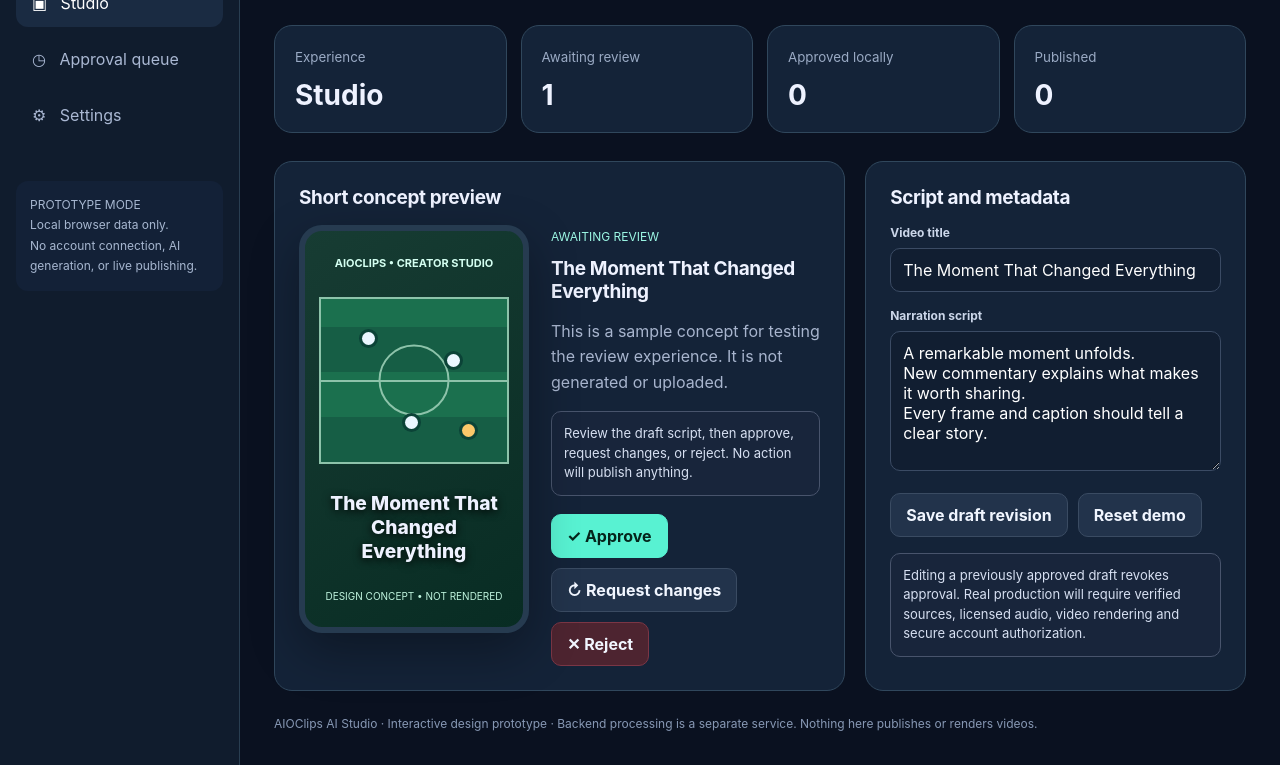
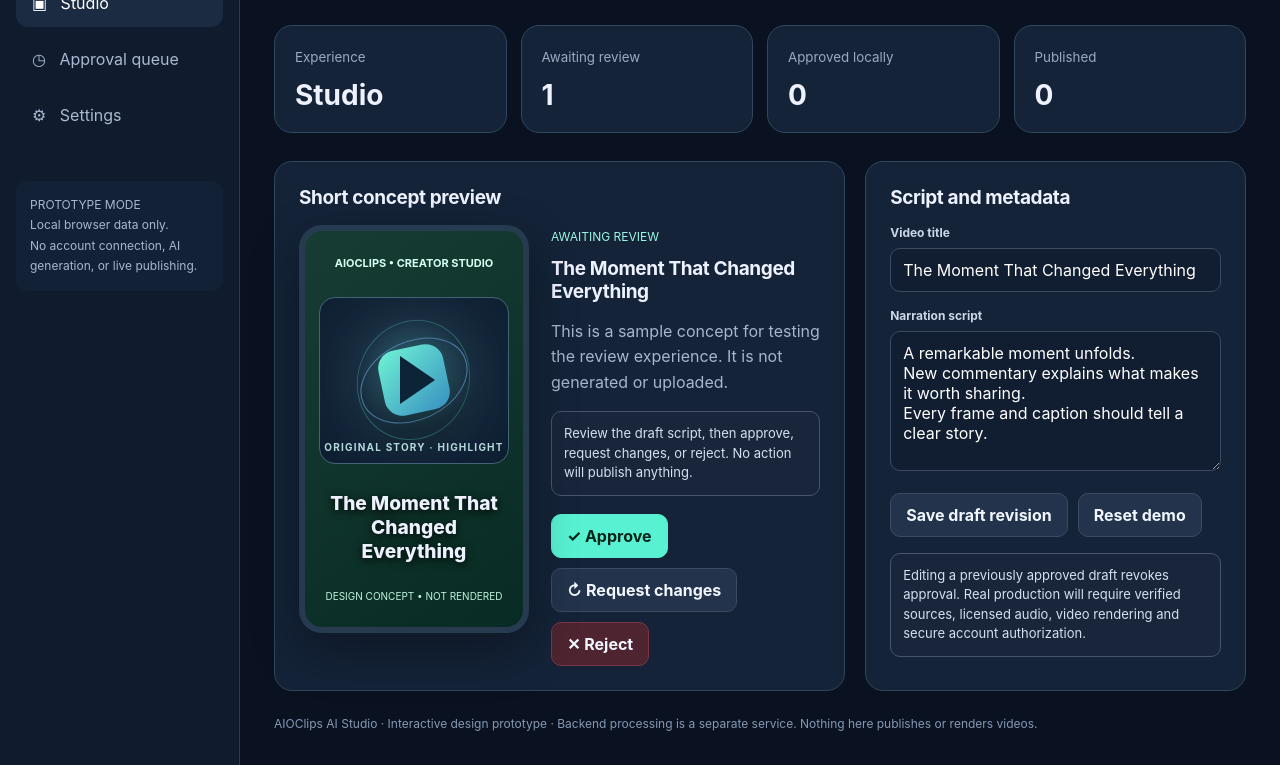
Before and after one commit to AION-2000/AIOClips-AI, a plain HTML site: page index.html in a window 1280 px wide. Shown: the part 105-870 px from the top of the page. Drawn offline with Linux system fonts and the light colour scheme.

Commit message:
design: replace football strategy mockup with original editorial video visual

```diff
--- a/index.html
+++ b/index.html
@@ -16,9 +16,12 @@ h1{font-size:30px;letter-spacing:-.04em;margin:0 0 6px}h2{font-size:19px;letter-
 .metrics{display:grid;grid-template-columns:repeat(4,1fr);gap:14px;margin:28px 0}.metric,.panel{background:#142338;border:1px solid #30475c;border-radius:18px}.metric{padding:20px}.metric b{display:block;font-size:28px;margin-top:12px}.metric small{color:#9aaac4}
 .workspace{display:grid;grid-template-columns:minmax(0,1.5fr) minmax(300px,1fr);gap:20px}.panel{padding:24px}.preview-layout{display:grid;grid-template-columns:minmax(160px,230px) 1fr;gap:22px;align-items:start}
 .phone{aspect-ratio:9/16;border:6px solid #263b50;border-radius:23px;overflow:hidden;background:linear-gradient(145deg,#173c33,#082c23);position:relative;box-shadow:0 18px 50px #0005;display:flex;flex-direction:column;align-items:center;justify-content:space-between;padding:25px 14px;text-align:center}
-.phone .topline{font-size:11px;color:#d4fff1;font-weight:700}.pitch{width:100%;height:48%;border:2px solid #8dc3aa;position:relative;background:repeating-linear-gradient(0deg,#165e45 0 45px,#1b704e 45px 90px)}
-.pitch:before{content:"";position:absolute;left:0;right:0;top:50%;border-top:2px solid #8dc3aa}.pitch:after{content:"";position:absolute;width:36%;aspect-ratio:1;border:2px solid #8dc3aa;border-radius:50%;top:50%;left:50%;transform:translate(-50%,-50%)}
-.player{position:absolute;width:13px;height:13px;border-radius:50%;background:#eaf7ff;z-index:1;box-shadow:0 0 0 3px #0b4337}.player.a{top:20%;left:22%}.player.b{top:34%;left:68%}.player.c{top:72%;left:45%}.player.d{top:77%;left:76%;background:#fbc86a}
+.phone .topline{font-size:11px;color:#d4fff1;font-weight:700}.visual{width:100%;height:48%;position:relative;overflow:hidden;border-radius:16px;background:radial-gradient(circle at 50% 45%,#2f566d 0,#17283c 43%,#0d1d30 100%);border:1px solid #426478;display:flex;align-items:center;justify-content:center}
+.visual:before,.visual:after{content:"";position:absolute;inset:13%;border:1px solid #5ef0d350;border-radius:50%;transform:rotate(25deg) scaleX(.8)}
+.visual:after{inset:26%;border-color:#7abfff75;transform:rotate(-25deg) scaleX(1.25)}
+.visual .orb{width:35%;aspect-ratio:1;border-radius:27%;background:linear-gradient(145deg,#6ef3d4,#398fc0);box-shadow:0 0 60px #49c7b050,0 24px 35px #0005;display:flex;align-items:center;justify-content:center;transform:rotate(-12deg)}
+.visual .orb span{display:block;border-top:24px solid transparent;border-bottom:24px solid transparent;border-left:35px solid #0c2436;transform:rotate(12deg) translateX(4px)}
+.visual .footnote{position:absolute;bottom:10px;color:#b4d9db;font-size:10px;letter-spacing:.12em;font-weight:750}
 .phone .caption{font-weight:800;font-size:clamp(13px,1.5vw,21px);text-shadow:0 2px 8px #000}.phone .watermark{font-size:10px;color:#c0f5df}
 label{display:block;color:#cbd6e9;font-size:12px;margin:16px 0 8px;font-weight:700}
 input,textarea{width:100%;background:#111e31;color:white;border:1px solid #3b4b64;border-radius:10px;padding:11px 12px;outline:none}input:focus,textarea:focus{border-color:#58f2d2}textarea{min-height:140px;resize:vertical}
@@ -38,7 +41,7 @@ input,textarea{width:100%;background:#111e31;color:white;border:1px solid #3b4b6
 <main><div class="top"><div><h1 id="heading">Your creative workspace</h1><p id="subtitle">Turn moments into stories. You stay in control.</p></div><span class="pill">● Prototype · Offline</span></div>
 <section class="metrics" aria-label="Metrics"><div class="metric"><small>Experience</small><b>Studio</b></div><div class="metric"><small>Awaiting review</small><b id="pendingCount">1</b></div><div class="metric"><small>Approved locally</small><b id="approvedCount">0</b></div><div class="metric"><small>Published</small><b>0</b></div></section>
 <section id="studioView" class="workspace">
-<div class="panel"><h2>Short concept preview</h2><div class="preview-layout"><div class="phone" role="img" aria-label="Illustrative football tactics pitch, not a rendered video"><div class="topline">AIOCLIPS • CREATOR STUDIO</div><div class="pitch"><i class="player a"></i><i class="player b"></i><i class="player c"></i><i class="player d"></i></div><div class="caption" id="previewTitle">The Moment That Changed Everything</div><div class="watermark">DESIGN CONCEPT • NOT RENDERED</div></div>
+<div class="panel"><h2>Short concept preview</h2><div class="preview-layout"><div class="phone" role="img" aria-label="Illustrative football tactics pitch, not a rendered video"><div class="topline">AIOCLIPS • CREATOR STUDIO</div><div class="visual" aria-hidden="true"><div class="orb"><span></span></div><span class="footnote">ORIGINAL STORY · HIGHLIGHT</span></div><div class="caption" id="previewTitle">The Moment That Changed Everything</div><div class="watermark">DESIGN CONCEPT • NOT RENDERED</div></div>
 <div><span class="status" id="statusLabel">AWAITING REVIEW</span><h2 id="videoTitle" style="margin-top:12px">The Moment That Changed Everything</h2><p>This is a sample concept for testing the review experience. It is not generated or uploaded.</p><div class="notice" id="reviewMessage">Review the draft script, then approve, request changes, or reject. No action will publish anything.</div><div class="actions"><button class="btn primary" id="approve">✓ Approve</button><button class="btn" id="revise">↻ Request changes</button><button class="btn danger" id="reject">✕ Reject</button></div></div></div></div>
 <div class="panel"><h2>Script and metadata</h2><label for="titleInput">Video title</label><input id="titleInput" maxlength="110"><label for="scriptInput">Narration script</label><textarea id="scriptInput" maxlength="2000"></textarea><div class="actions"><button class="btn" id="save">Save draft revision</button><button class="btn" id="reset">Reset demo</button></div><div class="notice">Editing a previously approved draft revokes approval. Real production will require verified sources, licensed audio, video rendering and secure account authorization.</div></div>
 </section>
```
